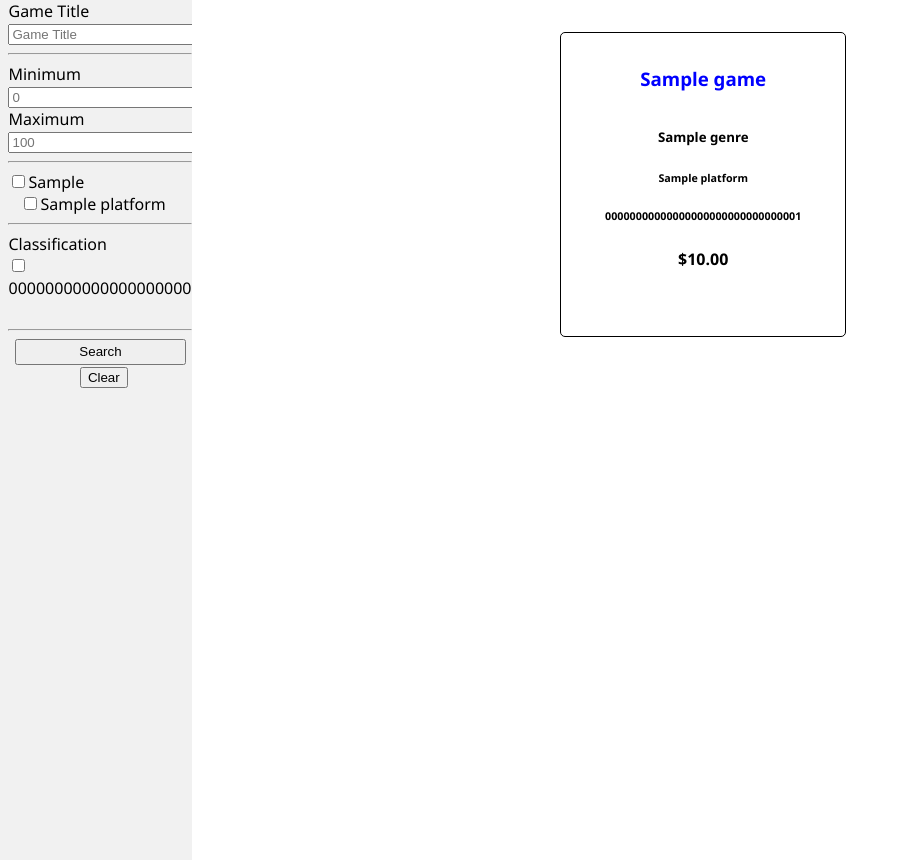
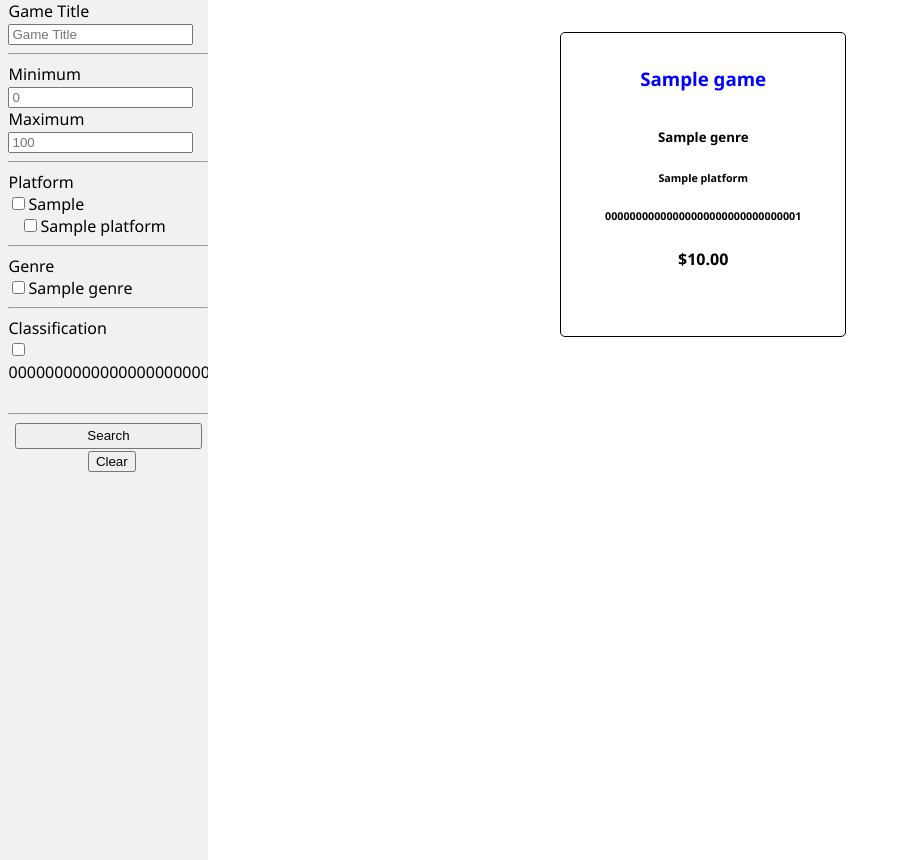
Before and after one commit to DrWalrus1/ISIT307-Backend-Web-Programming, a PHP site: page / in a window 1280 px wide. Shown: the part 86-946 px from the top of the page, without its empty margins (0-901 px from the left). Run offline with PHP 8.4, Linux system fonts and the light colour scheme; tables that the repository leaves empty hold one stand-in row (values such as "Sample post").

Commit message:
Added Genres to filter and searchArea...

```diff
--- a/Assignment 7/createFilter.php
+++ b/Assignment 7/createFilter.php
@@ -77,9 +77,7 @@ function createGroupedCheckboxes(array $groupNames, $category, $inputName, array
         $string .= createLabel(($groupName . "Checkbox"), $groupName) . "<br>" .
             "<div id=\"" . $groupName . "Selection\" style=\"padding-left:0.75em\">";
         foreach ($platforms as $platform) {
-            //FIXME: THIS IS A MESS! PLEASE CLEAN
-            //TODO: Add efficiency track
-            if ($platform["name"] != $platform["manufacturer"]) { //Eliminate PC
+            if ($platform["name"] != $platform["manufacturer"]) {
                 if ($platform["manufacturer"] == $groupName) {
                     $found = false;
 
--- a/Assignment 7/dbinteraction.php
+++ b/Assignment 7/dbinteraction.php
@@ -22,7 +22,8 @@ function loadGamesFromDB(){
 }
 
 // A challenge I rose too
-function dbGetColumns(mysqli $conn){
+function dbGetColumns(){
+    global $conn;
     $columns = array();
     $query = "SELECT COLUMN_NAME
     FROM information_schema.COLUMNS
--- a/Assignment 7/index.php
+++ b/Assignment 7/index.php
@@ -3,24 +3,10 @@ require_once "dbinteraction.php";
 require_once "createFilter.php";
 $games;
 $columns;
+$genres;
 $platforms;
 $classifications;
 
-function getUniqueGenres($games) {
-    $genres = array();
-    foreach ($games as $key) {
-        $found = false;
-        for ($i = 0; $i < count($genres); $i++) {
-            if ($genres[$i] == $key["genre"]) {
-                $found = true;
-            }
-        }
-        if (!$found) {
-            $genres[] = $key["genre"];
-        }
-    }
-    return $genres;
-}
 
 function createCard($game) {
     $newCard =
@@ -69,12 +55,25 @@ function LoadGames($games) {
     return $rows;
 }
 
+function getGenres() {
+    $genres = array();
+    if (!empty($_GET)) {
+        if (!empty($_GET['genre'])) {
+            foreach ($_GET['genre'] as $key) {
+                $genres[] = $key;
+            }
+        }
+    }
+    if (!empty($genres)){
+        return $genres;
+    }
+}
+
 function getPlatforms() {
     $platforms = array();
     if (!empty($_GET)) {
         if (!empty($_GET['platform'])) {
             foreach ($_GET['platform'] as $key) {
-                // TODO: add check
                 $platforms[] = $key;
             }
         }
@@ -127,9 +126,9 @@ function FilterGames($games) {
     $title = getTitle();
     $minPrice = getMinPrice();
     $maxPrice = getMaxPrice();
+    $genres = getGenres();
     $platforms = getPlatforms();
     $classifications = getClassification();
-    print_r($classifications);
     $filtered = array();
 
     foreach ($games as $selected) {
@@ -149,6 +148,19 @@ function FilterGames($games) {
         //Max Price
         if (isset($maxPrice)) {
             if ($selected['price'] > $maxPrice) {
+                continue;
+            }
+        }
+        //Genre
+        if (!empty($genres)) {
+            $found = false;
+            foreach ($genres as $key) {
+                if ($key == $selected["genre"]) {
+                    $found = true;
+                    break;
+                }
+            }
+            if (!$found) {
                 continue;
             }
         }
@@ -188,11 +200,8 @@ function FilterGames($games) {
     }
     return $filtered;
 }
-$columns = dbGetColumns($conn);
-$platforms = dbGetPlatforms($conn);
-$classifications = dbGetClassification($conn);
 $games = loadGamesFromDB();
-$genres = getUniqueGenres($games);
+$genres = getGenres();
 ?>
 
 <!DOCTYPE html>
@@ -206,18 +215,36 @@ $genres = getUniqueGenres($games);
 </head>
 <body>
     <?php include 'header.html';
-    $string = "<div id=\"searchArea\" class=\"searchArea\"><form id=\"form1\" style=\"margin-left: 0.5em\">" .
+    $string = "<div id=\"searchArea\" class=\"searchArea\"><form id=\"form1\" style=\"margin-left: 0.5em; padding-bottom: 7em\">" .
     createTextInput("Game Title", "titleInput", "title", "Game Title") . "<hr>" .
     createNumberInput("Minimum", "minPrice", "minPrice", 0, NULL, 0) . // TODO: change to checkbox of price range
     createNumberInput("Maximum", "maxPrice", "maxPrice", NULL, 100, 100) . "<hr>";
+    //Platform
+    $string .= createLabel("Platform", "Platform") . "<br>";
     if (!empty($_GET) && isset($_GET["platform"]))
         $string .= createGroupedCheckboxes(getManufacturers($conn), "platform", "platform[]", $_GET["platform"]);
     else
         $string .= createGroupedCheckboxes(getManufacturers($conn), "platform", "platform[]");
 
     $string .= "<hr>";
+    //Genres
+    $string .= createLabel("Genre", "Genre") . "<br>";
+    $dbgenres = dbGetGenre();
+    foreach ($dbgenres as $key) {
+        $found = false;
+        if (isset($genres)) {
+            for ($i = 0; $i < count($genres); $i++) {
+                if ($genres[$i] == $key["name"]) {
+                    $found = true;
+                    break;
+                }
+            }
+        }
+        $string .= createCheckboxInput($key["name"], $key["name"], "genre[]", $found);
+    }
+    $string .= "<hr>";
+    //Classification
     $string .= createLabel("Classification", "Classification") . "<br>";
-
     $classification = dbGetClassification();
     foreach ($classification as $key) {
         // TODO: Sticky form
--- a/Assignment 7/style.css
+++ b/Assignment 7/style.css
@@ -7,7 +7,7 @@ body {
     margin-top: 4.85em;
     margin-left: -0.47em;
     padding: 0;
-    width: 12em;
+    width: 13em;
     background-color: #f1f1f1;
     position: fixed;
     height: 100%;
```
